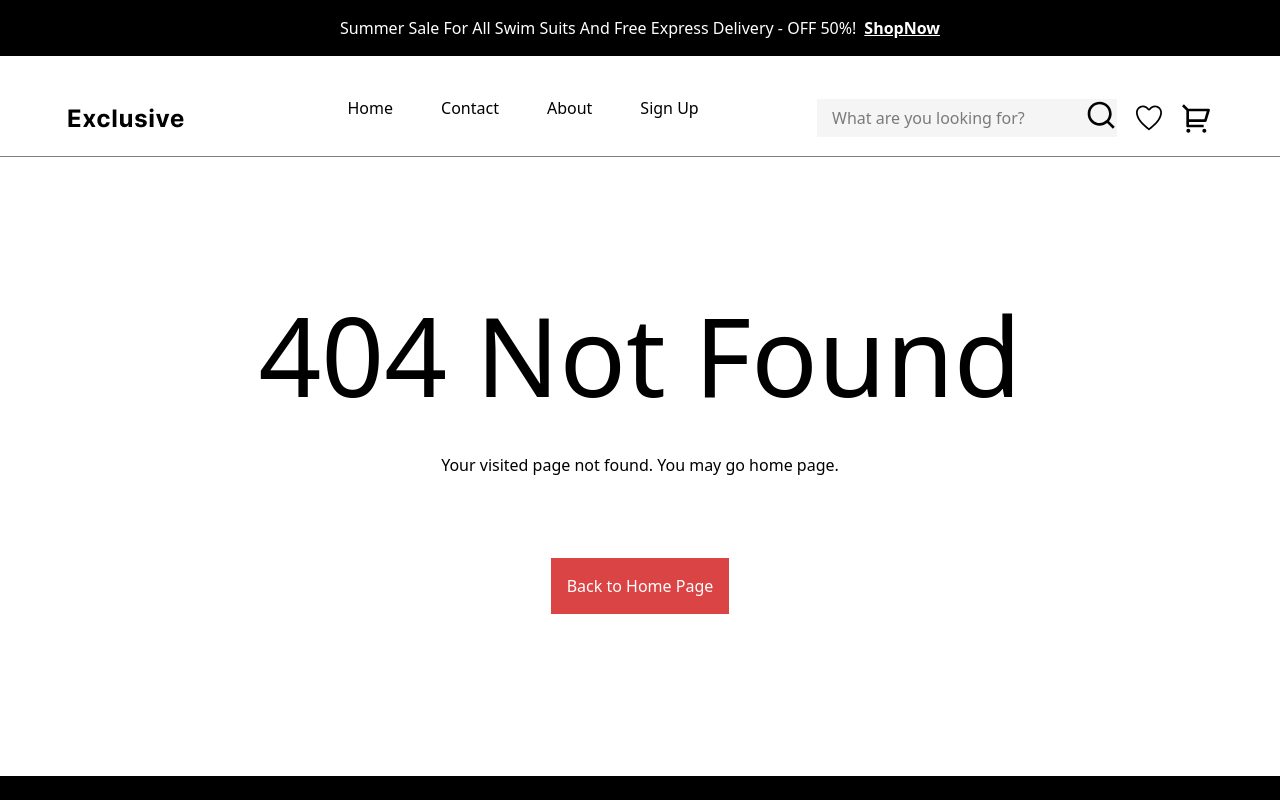
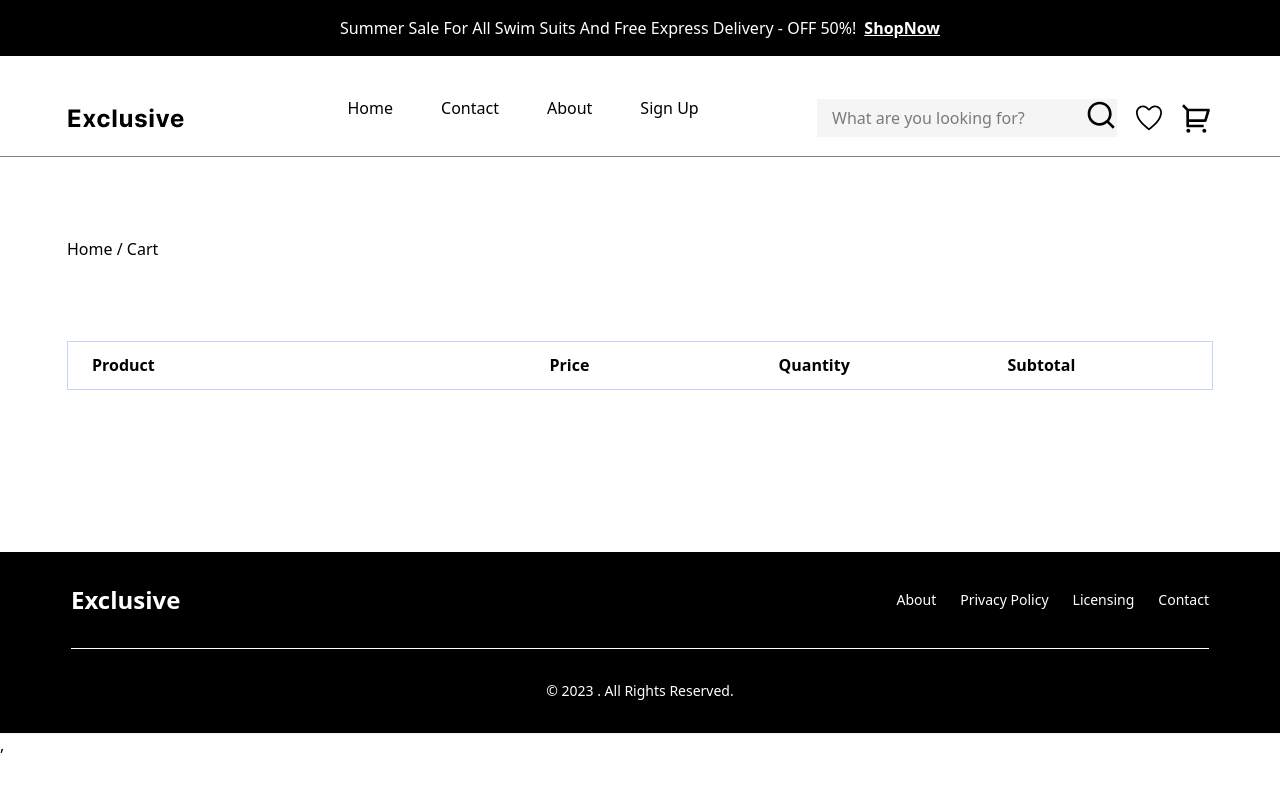
Before and after one commit to asaduzzaman-rahim/Ecommerce-Application-Development, a React (Vite) app: page /cart in a window 1280 px wide. Shown: the top 800 px of the page. Built offline with nearby package versions, Linux system fonts and the light colour scheme.

Commit message:
Update to Cart Section

```diff
--- a/src/Component/Navber.jsx
+++ b/src/Component/Navber.jsx
@@ -28,7 +28,7 @@ const Navber = () => {
                 <nav className=' pt-[40px] pb-[16px]'>
                     <Flex className="justify-between items-center relative ">
                         <div className='cursor-pointer pl-3'>
-                            <img src={Logo} alt="logo" />
+                            <Link to={"/"}><img src={Logo} alt="logo" /> </Link>
                         </div>
                         <div className={` lg:flex  z-10 lg:flex-row justify-between flex-col gap-4 p-4 lg:p-0 lg:w-[75%] lg:static absolute top-12 left-0 lg:bg-white lg:text-black  bg-blue-500 text-white w-full
                         ${!navber ? "hidden" : "block"}`}>
--- /dev/null
+++ b/src/Page/CartSection.jsx
@@ -0,0 +1,38 @@
+import React from 'react'
+import Container from '../Component/Container'
+
+const CartSection = () => {
+  return (
+    <>
+      <div className='pb-[140px] '>
+        <Container>
+            <div className='py-[80px] '>
+                <span>Home / Cart</span>
+            </div>
+            <div>
+                <table className="w-full text-sm text-left rtl:text-right text-body">
+                  <thead className="text-sm text-body bg-neutral-secondary-medium border-1 border-indigo-200 ">
+                    <tr>
+                      <th scope="col" className="px-6 py-3 text-[16px] rounded-s-base font-bold w-[40%]">
+                        Product
+                      </th>
+                      <th scope="col" className="px-6 py-3 text-[16px] font-bold w-[20%]">
+                        Price
+                      </th>
+                      <th scope="col" className="px-6 py-3 text-[16px] rounded-e-base font-bold w-[20%]">
+                        Quantity
+                      </th>
+                      <th scope="col" className="px-6 py-3 text-[16px] rounded-e-base font-bold w-[20%]">
+                        Subtotal
+                      </th>
+                    </tr>
+                  </thead>
+                </table>
+            </div>
+        </Container>
+      </div>
+    </>
+  )
+}
+
+export default CartSection
--- a/src/main.jsx
+++ b/src/main.jsx
@@ -15,6 +15,7 @@ import SignUp from "./Page/SignUp.jsx";
 import Shop from "./Page/Shop.jsx";
 import SignIn from "./Page/SignIn.jsx"
 import ErrorPage from "./Page/ErrorPage.jsx"
+import CartSection from "./Page/CartSection.jsx";
 
 // *! React Redux
 // import { Provider } from 'react-redux'
@@ -54,6 +55,10 @@ let router = createBrowserRouter([
         Component: SignIn,
       },
       {
+        path: "cart",
+        Component: CartSection,
+      },
+      {
         path: "*",
         Component: ErrorPage,
       },
```
